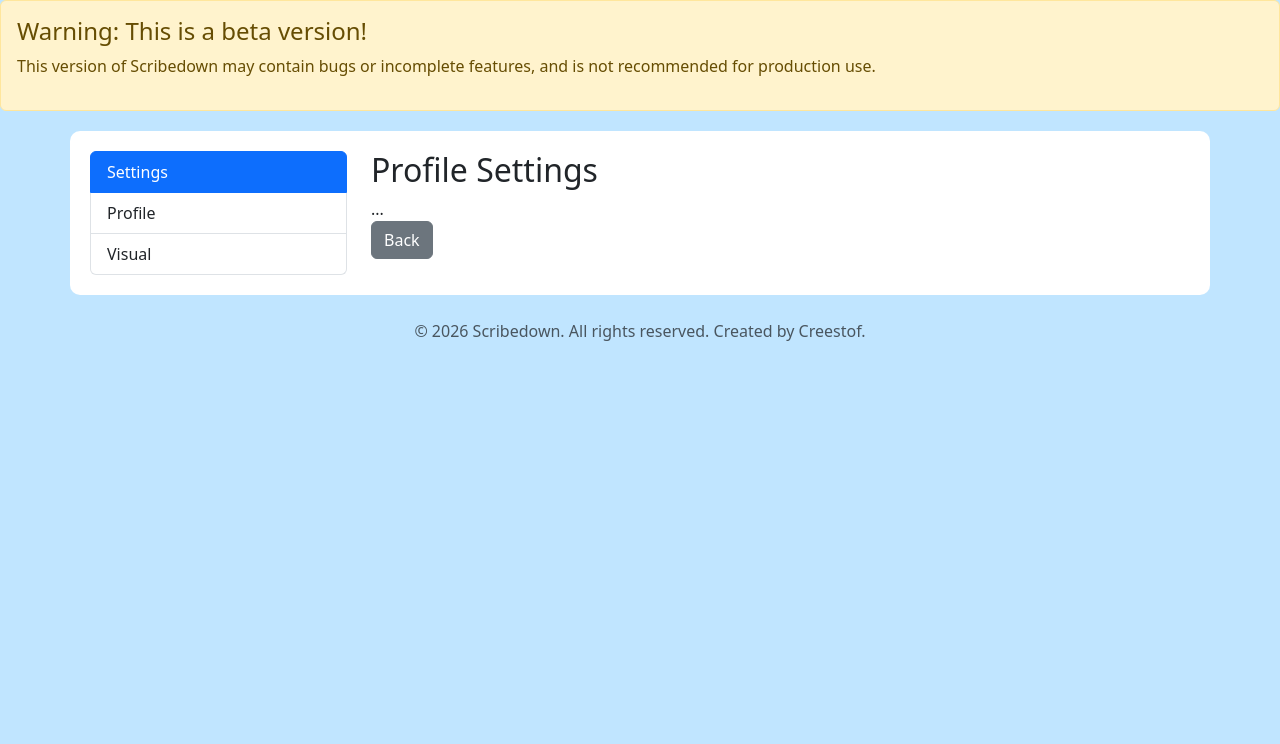
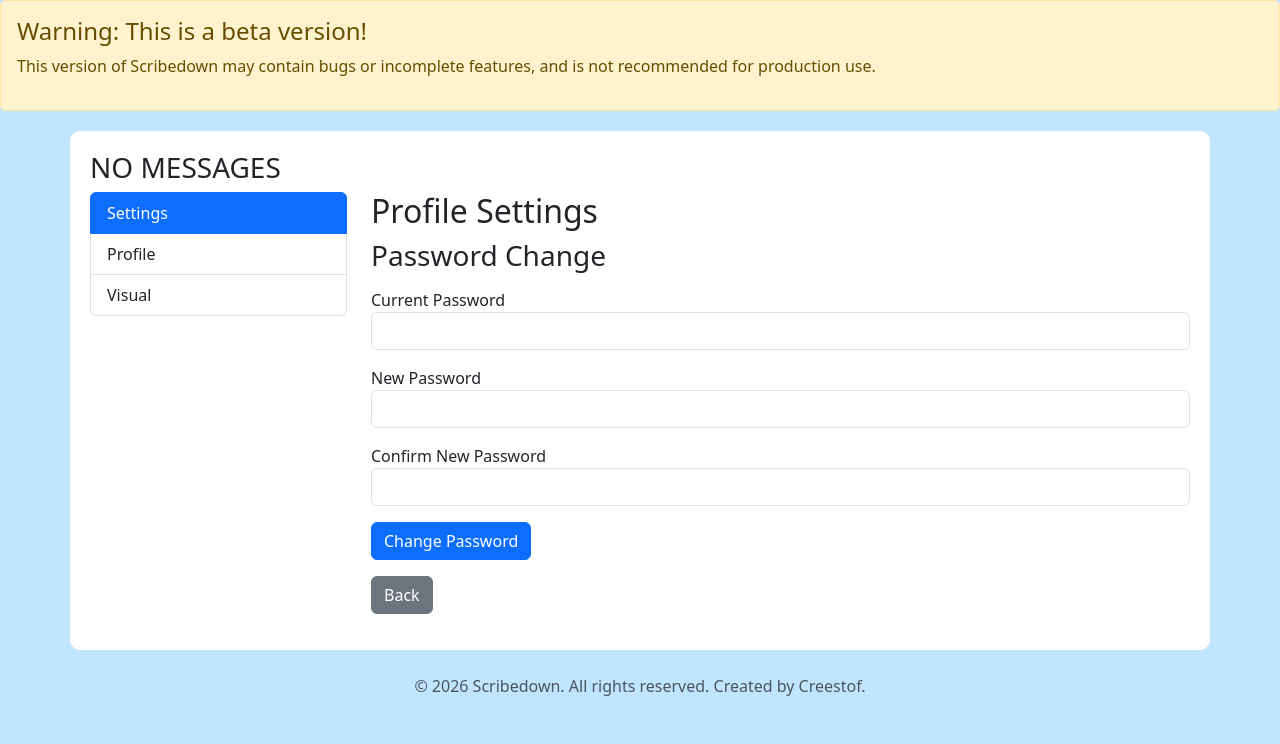
Before and after one commit to KrystofJosefHanke/Scribedown, a Django app: page /settings/profile/ in a window 1280 px wide. Shown: the part 56-800 px from the top of the page. Run offline with Django 5.2, Linux system fonts and the light colour scheme; the visitor is signed in with stand-in values (Sample User, id 1).

Commit message:
Added the messages system, got rid of creating accounts through the app for security reasons (preventing spam information adding), added message initiation in profile settings and login views.

```diff
--- a/loredb/templates/scribedown/layout.html
+++ b/loredb/templates/scribedown/layout.html
@@ -47,7 +47,6 @@
                         <a class="nav-link text-nowrap active" aria-current="page" href="{% url 'index' %}"><i class="bi bi-house"></i> Home</a>
                         <a class="nav-link text-nowrap" href="{% url 'community' %}" style="color: rgb(255, 0, 0);"><i class="bi bi-people"></i> Community</a>
                         <a class="nav-link text-nowrap" href="{% url 'login' %}"><i class="bi bi-box-arrow-in-right"></i> Login</a>
-                        <a class="nav-link text-nowrap" href="{% url 'register' %}"><i class="bi bi-person-plus"></i> Create Account</a>
                     </div>
                 </div>
                 <div class="container-fluid">
@@ -67,6 +66,27 @@
     </head>
     <body style="background-color: #c0e5ff;">
         <div class="container" style="background-color: white; margin-top: 20px; padding: 20px; border-radius: 10px;">
+            {% if messages %}
+
+                {% for message in messages %}
+
+                    <div class="alert alert-{{ message.tags }} alert-dismissible fade show">
+
+                        {{ message }}
+
+                        <button
+                            type="button"
+                            class="btn-close"
+                            data-bs-dismiss="alert">
+                        </button>
+
+                    </div>
+
+                {% endfor %}
+            {% else %}
+                <h3>NO MESSAGES</h3>
+
+            {% endif %}
             {% block body %}
             {% endblock %}
         </div>
--- a/loredb/templates/scribedown/profile_settings.html
+++ b/loredb/templates/scribedown/profile_settings.html
@@ -8,11 +8,34 @@ Profile Settings
 
 <h2>Profile Settings</h2>
 
-<form>
-    ...
+<form method="post" action="{% url 'profile_settings' %}">
+    {% csrf_token %}
+    <h3>Password Change</h3>
+    <div class="mt-3 mb-3">
+        <div class="form-group">
+            <label for="current_password">Current Password</label>
+            <input type="password" class="form-control" id="current_password" name="current_password">
+        </div>
+    </div>
+    <div class="mt-3 mb-3">
+        <div class="form-group">
+            <label for="new_password">New Password</label>
+            <input type="password" class="form-control" id="new_password" name="new_password">
+        </div>
+    </div>
+    <div class="mt-3 mb-3">
+        <div class="form-group">
+            <label for="confirm_password">Confirm New Password</label>
+            <input type="password" class="form-control" id="confirm_password" name="confirm_password">
+        </div>
+    </div>
+    <div class="mt-3 mb-3">
+        <button type="submit" class="btn btn-primary">Change Password</button>
+    </div>
 </form>
-
-<a href="{% url 'index' %}" class="btn btn-secondary">
-    Back
-</a>
+<div class="mt-3 mb-3">
+    <a href="{% url 'index' %}" class="btn btn-secondary">
+        Back
+    </a>
+</div>
 {% endblock %}
--- a/loredb/urls.py
+++ b/loredb/urls.py
@@ -37,7 +37,6 @@ urlpatterns = [
     path("community/", views.community, name="community"),
     path("login/", views.login_view, name="login"),
     path("logout/", views.logout_view, name="logout"),
-    path("createaccount/", views.register_view, name="register"),
     path("profile/", views.profile, name="profile"),
     path("settings/", views.settings_view, name="settings"),
     path("settings/profile/", views.profile_settings, name="profile_settings"),
--- a/loredb/views.py
+++ b/loredb/views.py
@@ -1,10 +1,11 @@
 # views.py
 
-from django.contrib.auth import authenticate, login, logout
+from django.contrib.auth import authenticate, login, logout, update_session_auth_hash
 from django.contrib.auth.models import User
 from django.db import IntegrityError
 from django.shortcuts import render, redirect, get_object_or_404
 from django.contrib.auth.decorators import login_required
+from django.contrib import messages
 
 from .models import World, WikiPage, Wiki
 
@@ -370,14 +371,19 @@ def login_view(request):
         if user is not None:
 
             login(request, user)
-
+            messages.success(
+                request,
+                "Logged in successfully."
+            )
             return redirect("index")
 
         else:
 
-            return render(request, "scribedown/login.html", {
-                "message": "Invalid username or password."
-            })
+            messages.error(
+                request,
+                "Invalid username or password."
+            )
+        return redirect("login")
 
     return render(request, "scribedown/login.html")
 
@@ -386,46 +392,6 @@ def logout_view(request):
     logout(request)
 
     return redirect("index")
-
-def register_view(request):
-
-    if request.method == "POST":
-
-        username = request.POST["username"]
-        email = request.POST["email"]
-
-        password = request.POST["password"]
-        confirmation = request.POST["confirmation"]
-
-        # Check passwords match
-        if password != confirmation:
-
-            return render(request, "scribedown/register.html", {
-                "message": "Passwords must match."
-            })
-
-        # Create user
-        try:
-
-            user = User.objects.create_user(
-                username,
-                email,
-                password
-            )
-
-            user.save()
-
-        except IntegrityError:
-
-            return render(request, "scribedown/register.html", {
-                "message": "Username already taken."
-            })
-
-        login(request, user)
-
-        return redirect("index")
-
-    return render(request, "scribedown/register.html")
 
 @login_required
 def profile(request):
@@ -437,7 +403,67 @@ def settings_view(request):
 
 @login_required
 def profile_settings(request):
-    return render(request, "scribedown/profile_settings.html")
+
+    if request.method == "POST":
+
+        user = request.user
+
+        current_password = request.POST.get("current_password")
+        new_password = request.POST.get("new_password")
+        confirm_password = request.POST.get("confirm_password")
+
+        password_change_requested = (
+            current_password or
+            new_password or
+            confirm_password
+            )
+
+        if password_change_requested:
+
+            if not current_password:
+                messages.error(
+                    request,
+                    "Current password is required."
+                )
+                return redirect("profile_settings")
+
+            if not new_password:
+                messages.error(
+                    request,
+                    "New password is required."
+                )
+                return redirect("profile_settings")
+
+            if new_password != confirm_password:
+                messages.error(
+                    request,
+                    "New password and confirmation do not match."
+                )
+                return redirect("profile_settings")
+
+            if not user.check_password(current_password):
+                messages.error(
+                    request,
+                    "Current password is incorrect."
+                )
+                return redirect("profile_settings")
+
+            user.set_password(new_password)
+
+        user.save()
+        update_session_auth_hash(request, user)
+
+        messages.success(
+            request,
+            "Settings saved successfully."
+        )
+
+        return redirect("profile_settings")
+
+    return render(
+        request,
+        "scribedown/profile_settings.html"
+    )
 
 @login_required
 def visual_settings(request):
```
Also changed, not shown: loredb/admin.py (+6 -1 lines).
